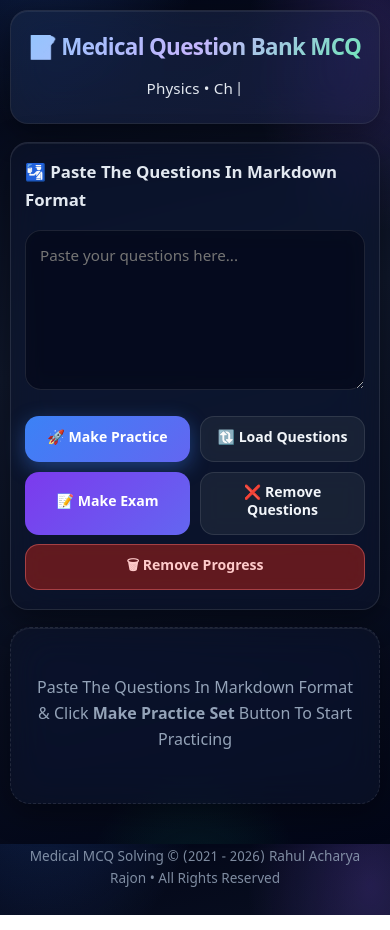
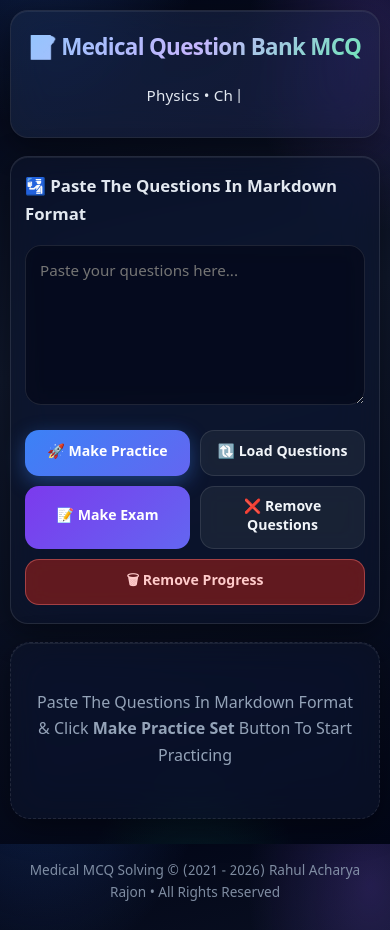
Before and after one commit to shantobrahmanraja/mqb, a plain HTML site: page index.html in a window 390 px wide. Drawn offline with nearby package versions, Linux system fonts and the light colour scheme; a web font is replaced by a local one.

Commit message:
Overflow Fixed

```diff
--- a/index.html
+++ b/index.html
@@ -896,14 +896,33 @@
 
         /* Typed.js – smooth look */
         .typed-wrap {
-            min-height: 1.8em;
+            /* আগের min-height এর বদলে ফিক্সড হাইট + ফ্লেক্স */
+            height: 2.8em;
+            /* ২ লাইনের জন্য যথেষ্ট (ফিক্সড) */
+            min-height: 2.8em;
+            max-height: 2.8em;
+            /* বাড়তে দেবে না */
+
+            width: 100%;
+            max-width: 100%;
+
             margin-top: 10px;
             font-size: 1.08rem;
             color: #cbd5e1;
             font-weight: 500;
+
+            display: flex;
+            align-items: center;
+            justify-content: center;
+            text-align: center;
+
             position: relative;
             z-index: 2;
             letter-spacing: 0.01em;
+
+            overflow: hidden;
+            /* বাইরে যাওয়া টেক্সট কেটে দেবে (চাইলে visible রাখতে পারেন) */
+
             -webkit-font-smoothing: antialiased;
             -moz-osx-font-smoothing: grayscale;
         }
@@ -912,9 +931,13 @@
         #typedText {
             color: #e2e8f0 !important;
             transition: opacity 0.15s ease;
-        }
-
-        /* মসৃণ ব্লিঙ্কিং কার্সর */
+            display: inline-block;
+            /* লেআউট স্থিতিশীল রাখে */
+            max-width: 100%;
+            line-height: 1.4;
+        }
+
+        /* কার্সর যাতে হাইট নষ্ট না করে */
         .typed-cursor {
             color: #60a5fa !important;
             font-weight: 300 !important;
@@ -922,6 +945,7 @@
             animation: typedBlink 0.85s step-end infinite !important;
             margin-left: 2px;
             vertical-align: baseline;
+            display: inline-block;
         }
 
         @keyframes typedBlink {
@@ -939,7 +963,19 @@
         @media (max-width: 640px) {
             .typed-wrap {
                 font-size: 0.95rem;
-                min-height: 1.6em;
+                height: 2.6em;
+                min-height: 2.6em;
+                max-height: 2.6em;
+            }
+        }
+
+        @media (max-width: 380px) {
+            .typed-wrap {
+                height: 3.2em;
+                /* খুব ছোট স্ক্রিনে ২ লাইন লাগতে পারে */
+                min-height: 3.2em;
+                max-height: 3.2em;
+                font-size: 0.9rem;
             }
         }
     </style>
@@ -3164,7 +3200,8 @@
                 fadeOut: false,
                 shuffle: false,
                 // মসৃণ করার জন্য
-                contentType: 'html'
+                contentType: 'html',
+                autoInsertCss: false,   // নিজে CSS কন্ট্রোল করছি
             });
         }
 
```
